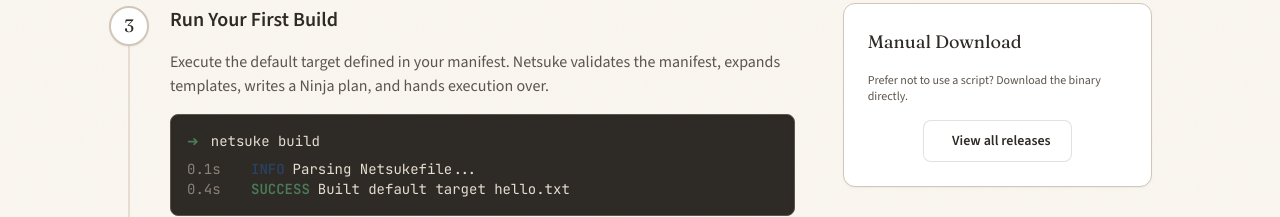
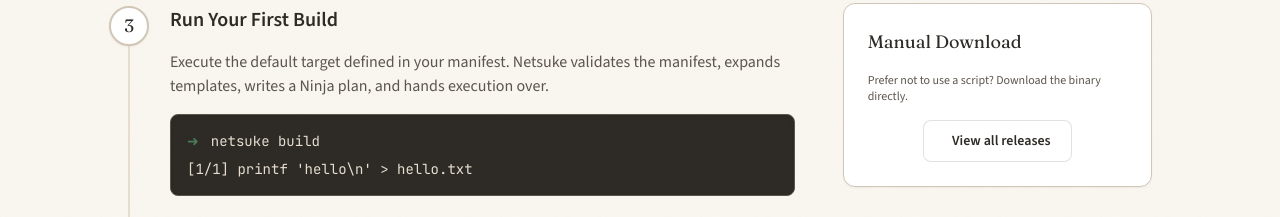
Before and after one commit to leynos/netsuke-www, a website: page netsuke/install/index.html in a window 1280 px wide. Shown: the part 1495-1712 px from the top of the page. Drawn offline with nearby package versions, Linux system fonts and the light colour scheme; some icons are missing.

Commit message:
Address remaining site-usage inconsistencies from audit
Two issues from `docs/site-usage-inconsistencies.md` remained after
earlier rounds of corrections:

- The configuration section on the CLI & Configuration page presented
  `[build]`, `[ui]`, and `[locale]` as a finished schema without
  acknowledging that the configuration system is still under active
  development. Add a warning callout noting that key names and defaults
  may change before a stable release.

- The install page "Run Your First Build" terminal mockup showed `INFO`
  and `SUCCESS` prefixed lines for a plain `netsuke build` invocation.
  Neither prefix is part of the documented CLI output for the default
  (non-verbose) mode. Replace the block with a Ninja-style task line
  (`[1/1] printf 'hello\n' > hello.txt`), which matches the output
  Ninja actually produces and that Netsuke passes through to the user.

```diff
--- a/netsuke/install/index.html
+++ b/netsuke/install/index.html
@@ -212,15 +212,8 @@
                                 <span class="text-matcha mr-3">➜</span>
                                 <span>netsuke build</span>
                             </div>
-                            <div class="flex mt-2">
-                                <span class="text-charcoal-light w-16">0.1s</span>
-                                <span class="text-indigo font-bold mr-2">INFO</span>
-                                <span>Parsing Netsukefile...</span>
-                            </div>
-                            <div class="flex">
-                                <span class="text-charcoal-light w-16">0.4s</span>
-                                <span class="text-matcha font-bold mr-2">SUCCESS</span>
-                                <span>Built default target hello.txt</span>
+                            <div class="mt-2 text-stone-light">
+                                [1/1] printf 'hello\n' &gt; hello.txt
                             </div>
                         </div>
 
```
Also changed, not shown: netsuke/docs/cli-security-and-configuration/index.html (+9 -0 lines).
